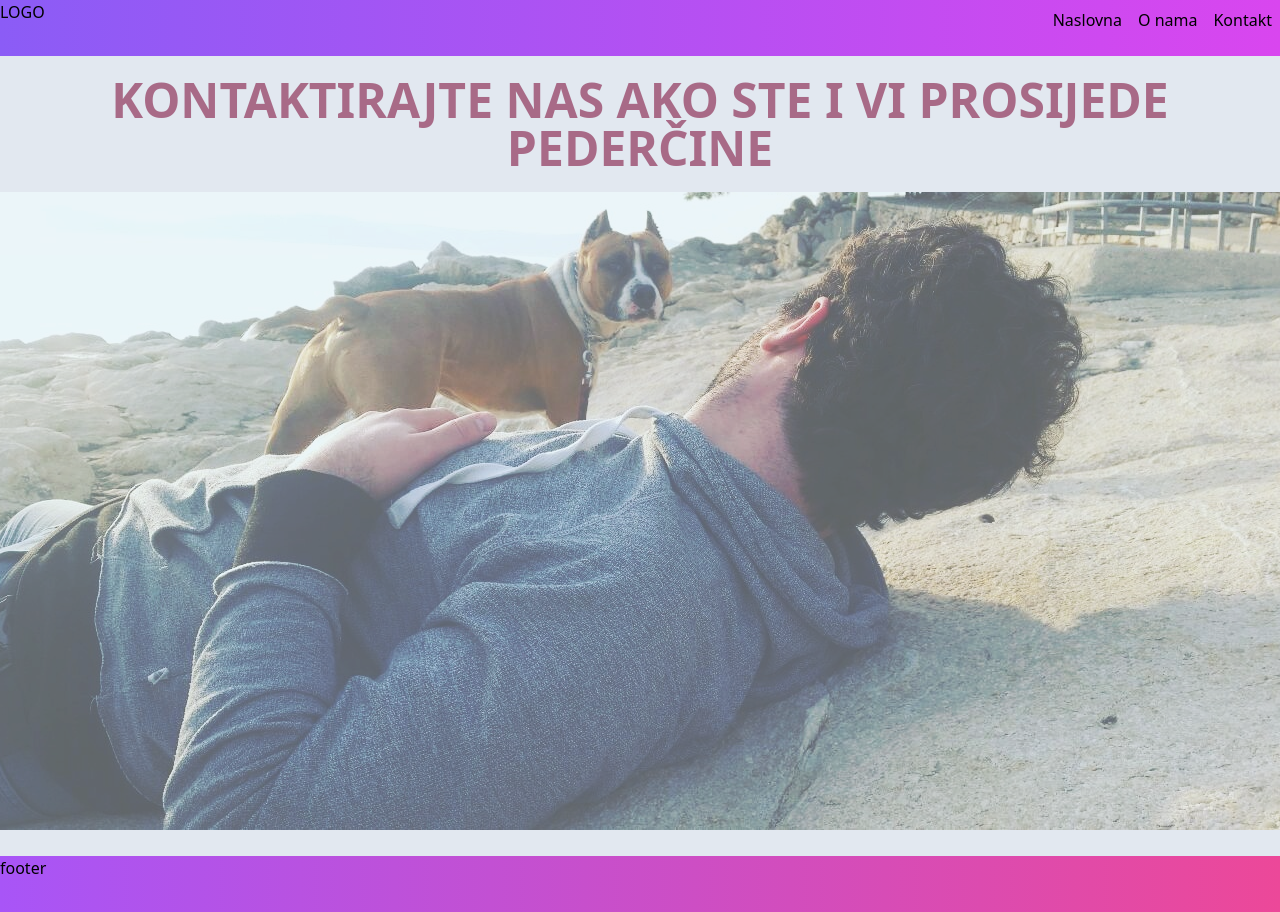
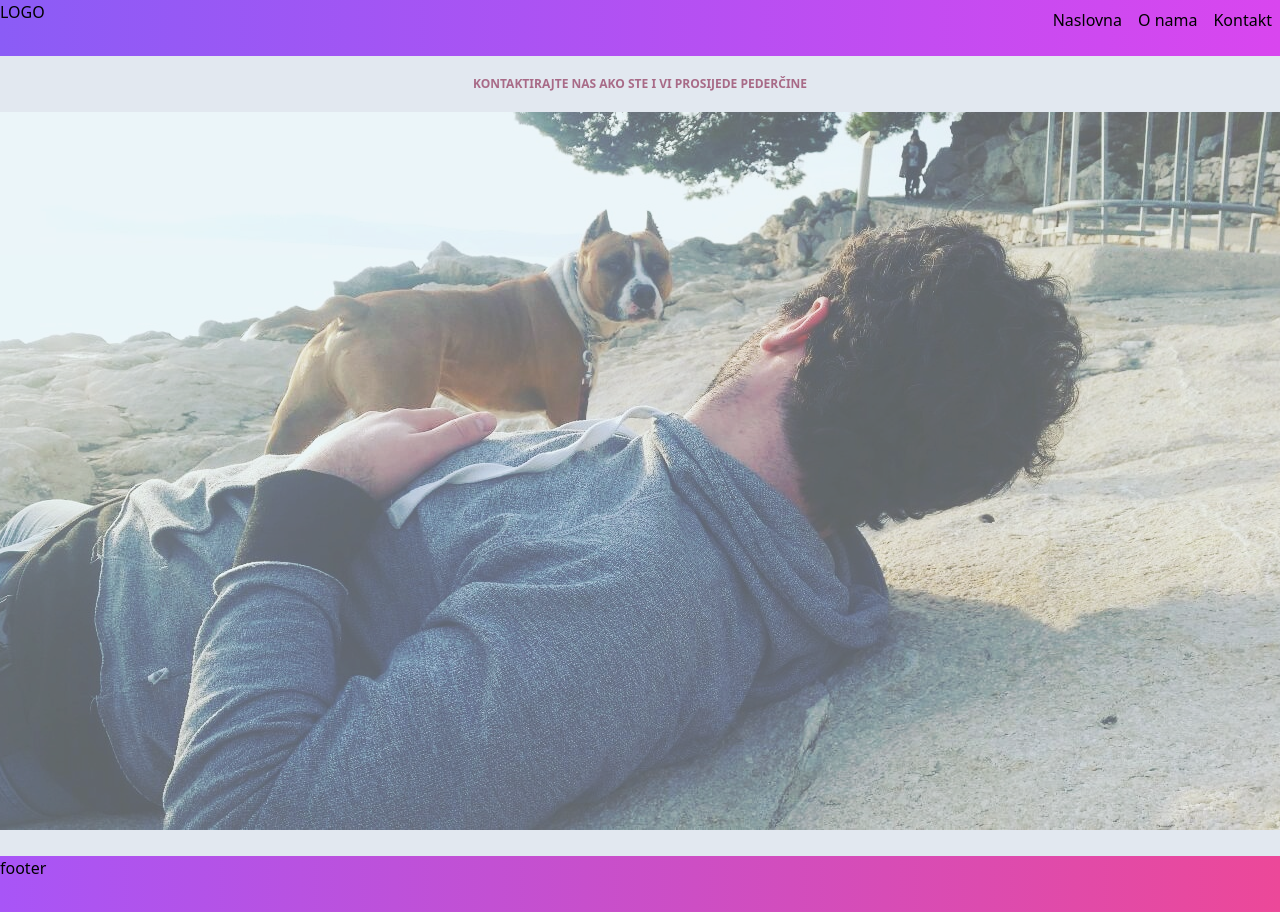
Before and after one commit to jazzDaniels/kresoPeder, a Next.js app: page /kontakt in a window 1280 px wide. Built offline with nearby package versions, Linux system fonts and the light colour scheme.

Commit message:
promjena fonta naslova

```diff
--- a/pages/index.js
+++ b/pages/index.js
@@ -4,7 +4,7 @@ export default function Naslovna() {
   return (
     <div className="bg-hero h-screen w-screen bg-no-repeat bg-center bg-scroll bg-auto">
       <div className="bg-slate-200">
-        <h6 className="sm: text-center text-xs uppercase text-center text-3xl antialiased font-bold text-pink-900 p-5">
+        <h6 className="sm: text-center text-xs uppercase text-center antialiased font-bold text-pink-900 p-5">
           Dobrodošli u Kreško fan page
         </h6>
       </div>
--- a/pages/kontakt.js
+++ b/pages/kontakt.js
@@ -2,7 +2,7 @@ export default function Kontakt() {
   return (
     <div className="w-screen h-screen bg-hero bg-no-repeat bg-center bg-scroll bg-auto">
       <div className="bg-slate-200">
-        <h6 className="uppercase text-center text-5xl antialiased font-bold text-pink-900 p-5 text-center text-3xl">
+        <h6 className="uppercase text-center antialiased font-bold text-pink-900 p-5 text-center text-xs">
           Kontaktirajte nas ako ste i vi prosijede pederčine
         </h6>
       </div>
--- a/pages/o-nama.js
+++ b/pages/o-nama.js
@@ -2,7 +2,7 @@ export default function oNama() {
   return (
     <div className="w-screen h-screen bg-hero bg-no-repeat bg-center bg-scroll bg-auto">
       <div className="my-30 mb-30 bg-slate-200">
-        <h6 className="uppercase text-center text-5xl antialiased font-bold text-pink-900 p-5 text-center text-3xl">
+        <h6 className="uppercase text-center antialiased font-bold text-pink-900 p-5 text-center text-xs">
           Mi smo vam u biti svi pederčine ka i on
         </h6>
       </div>
```
